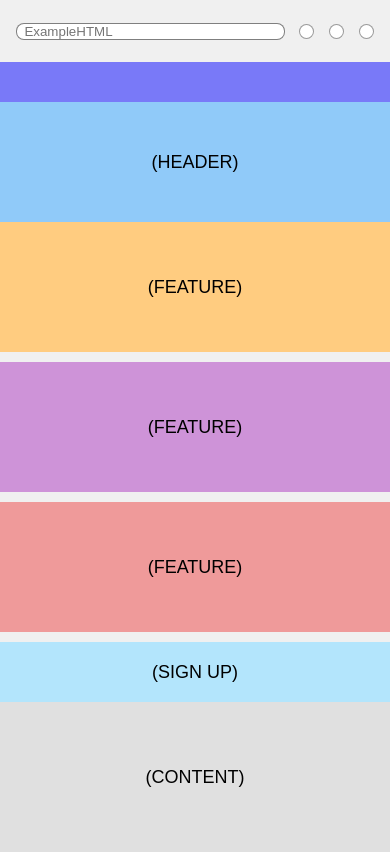
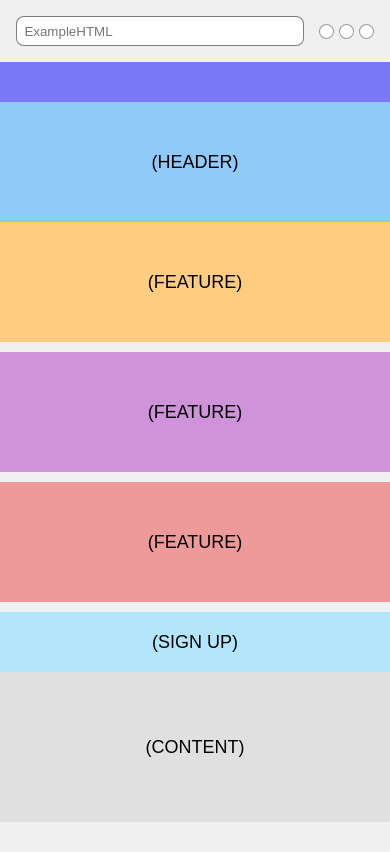
Before and after one commit to PraneethPolati/Task3, a plain HTML site: page index.html in a window 390 px wide. Drawn offline with Linux system fonts and the light colour scheme.

Commit message:
fourth commit

```diff
--- a/styles.css
+++ b/styles.css
@@ -12,14 +12,17 @@ body {
 
 .inputbox {
     display: flex;
-    justify-content: space-evenly;
+    justify-content: space-between; /* Adjust to evenly distribute space between input and dots */
+    align-items: center; /* Ensure input and dots are vertically centered */
     margin: 16px;
     height: 30px;
 }
 
 input {
-    width: 80%;
+    flex-grow: 1; /* Allow the input to take up as much space as possible */
+    margin-right: 10px; /* Add some space between input and circles */
     border-radius: 8px;
+    height:30px;
     border: 0.02em solid rgba(0, 0, 0, 0.5);
 }
 
@@ -114,7 +117,7 @@ nav {
     }
 
     .feature {
-        width: 50%; /* Two features per row */
+        width: 49%; /* Two features per row */
         height: 150px;
         margin-bottom: 10px;
     }
@@ -136,14 +139,13 @@ nav {
     }
 
     .features {
-
         flex-direction: column;
         align-items: center;
     }
 
     .feature {
         width: 100%;
-        height: 130px;
+        height: 120px;
         margin-bottom: 10px;
         font-size: 18px;
     }
```
